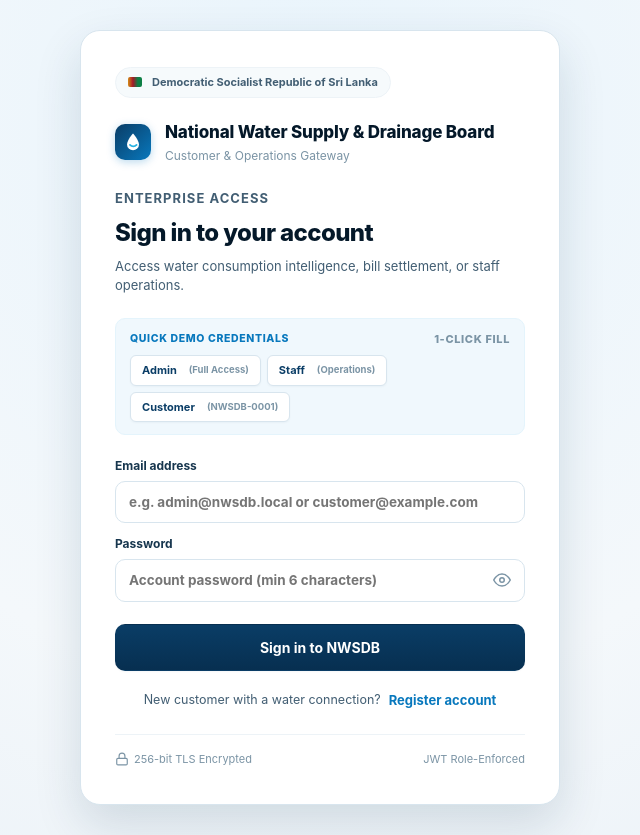
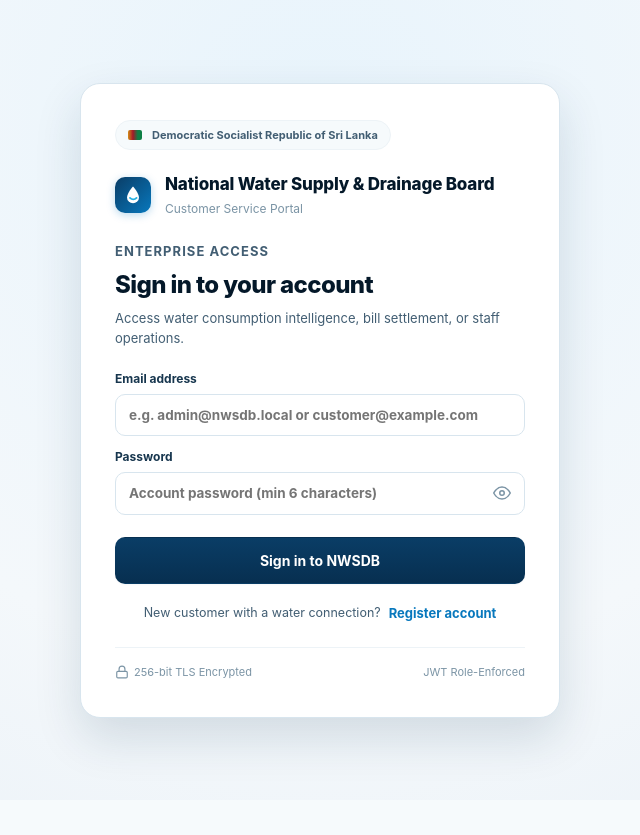
Before and after one commit to LinukaBandara/nwsdb-soc, a React (Vite) app in the folder client/: page / in a window 1280 px wide. Shown: the whole page, without its empty margins (320-960 px from the left). After the commit the page ends 800 px from the top, so only its background shows below. Built offline with nearby package versions, Linux system fonts and the light colour scheme; no server answers.

Commit message:
Remove demo credentials from login

```diff
--- a/client/src/components/Login.jsx
+++ b/client/src/components/Login.jsx
@@ -3,29 +3,12 @@
 
 export default function Login({ onAuthenticated }) {
   const [mode, setMode] = useState('login');
-  const [form, setForm] = useState({ fullName: '', email: '', password: '', accountNumber: 'NWSDB-0001' });
+  const [form, setForm] = useState({ fullName: '', email: '', password: '', accountNumber: '' });
   const [showPassword, setShowPassword] = useState(false);
   const [error, setError] = useState('');
   const [loading, setLoading] = useState(false);
 
   const update = (key) => (event) => setForm((current) => ({ ...current, [key]: event.target.value }));
-
-  const setDemoAccount = (role) => {
-    setError('');
-    if (role === 'admin') {
-      setMode('login');
-      setForm({ fullName: 'Administrator', email: 'admin@nwsdb.local', password: 'Admin@123', accountNumber: '' });
-    } else if (role === 'staff') {
-      setMode('login');
-      setForm({ fullName: 'Service Staff', email: 'staff@nwsdb.local', password: 'Staff@123', accountNumber: '' });
-    } else if (role === 'partner') {
-      setMode('login');
-      setForm({ fullName: 'Partner Agency', email: 'partner@nwsdb.local', password: 'Partner@123', accountNumber: '' });
-    } else if (role === 'customer') {
-      setMode('login');
-      setForm({ fullName: 'Domestic Customer', email: 'customer@nwsdb.local', password: 'Customer@123', accountNumber: 'NWSDB-0001' });
-    }
-  };
 
   const submit = async (event) => {
     event.preventDefault();
@@ -71,7 +54,7 @@
           </div>
           <div>
             <strong>National Water Supply & Drainage Board</strong>
-            <span>Customer & Operations Gateway</span>
+            <span>Customer Service Portal</span>
           </div>
         </div>
 
@@ -83,24 +66,6 @@
               ? 'Access water consumption intelligence, bill settlement, or staff operations.'
               : 'Register your water supply account to manage bills and track consumption.'}
           </p>
-        </div>
-
-        <div className="demo-accounts-panel">
-          <div className="demo-accounts-title">
-            <span>Quick Demo Credentials</span>
-            <span className="muted">1-Click Fill</span>
-          </div>
-          <div className="demo-chips">
-            <button type="button" className="demo-chip" onClick={() => setDemoAccount('admin')}>
-              Admin <span>(Full Access)</span>
-            </button>
-            <button type="button" className="demo-chip" onClick={() => setDemoAccount('staff')}>
-              Staff <span>(Operations)</span>
-            </button>
-            <button type="button" className="demo-chip" onClick={() => setDemoAccount('customer')}>
-              Customer <span>(NWSDB-0001)</span>
-            </button>
-          </div>
         </div>
 
         <form onSubmit={submit}>
```
